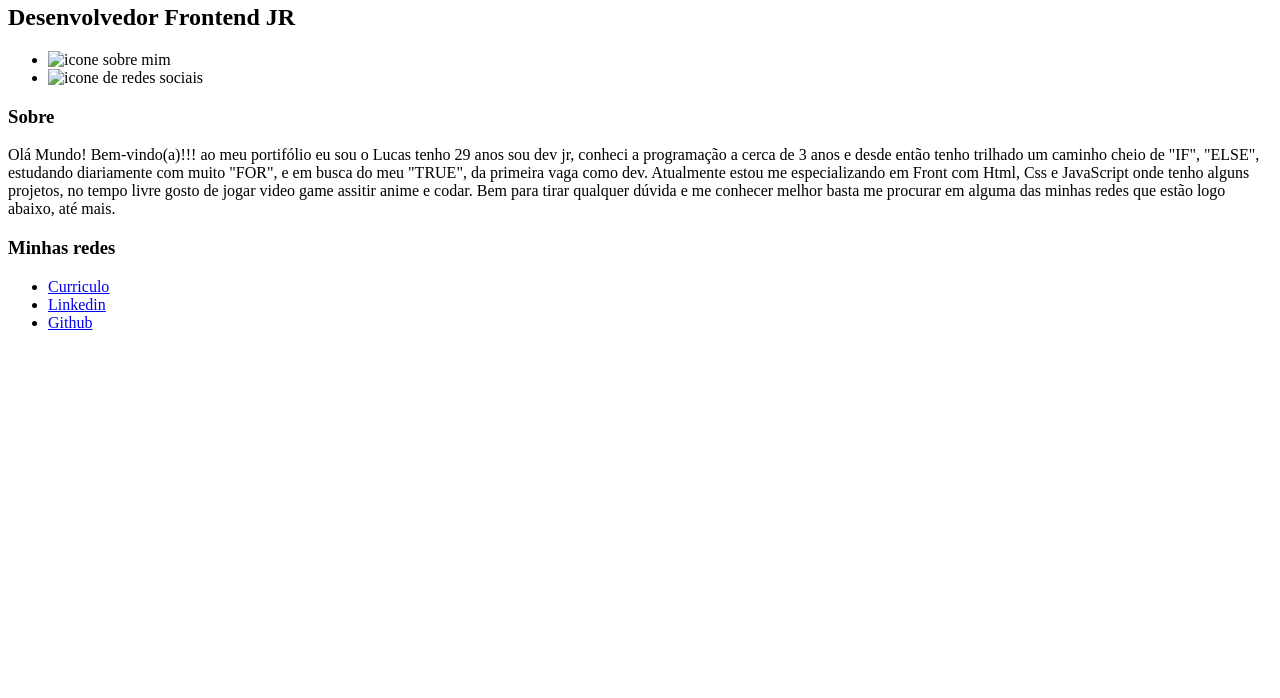
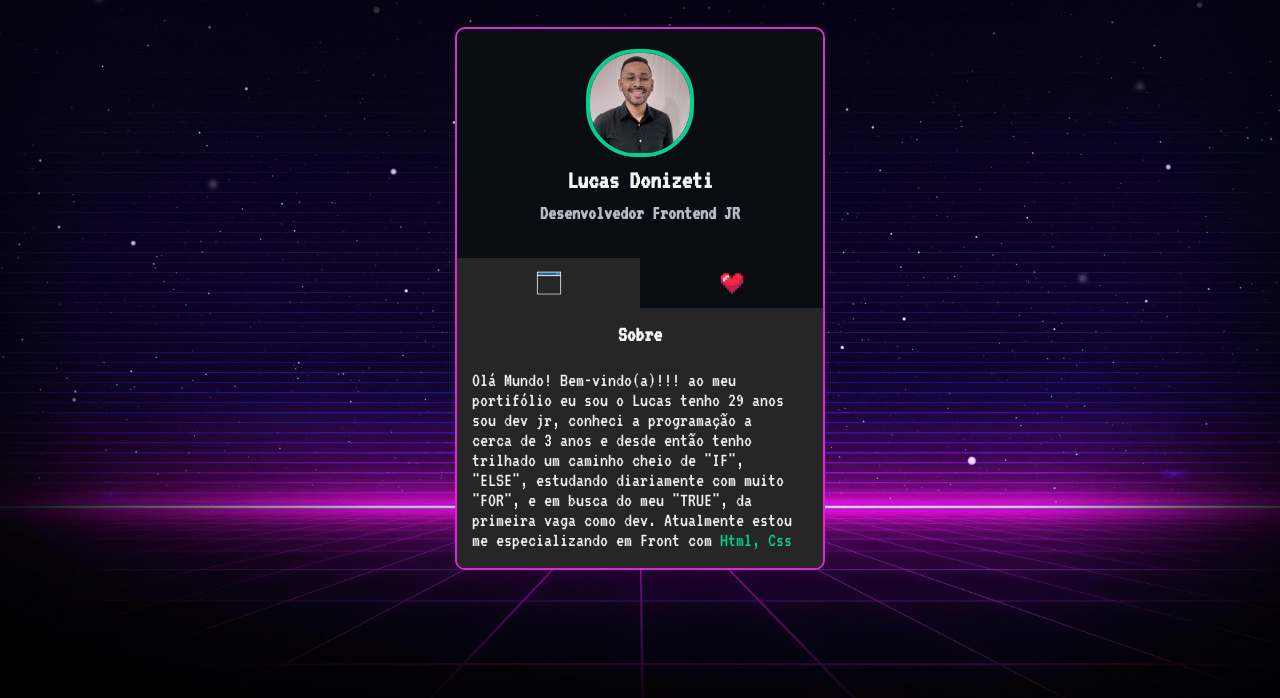
Before and after one commit to LucasEdmundo/portifolio, a plain HTML site: page index.html in a window 1280 px wide. Shown: the part 102-800 px from the top of the page. Drawn offline with Linux system fonts and the light colour scheme; the site is published under a folder, as on GitHub Pages, so addresses that start at the root find nothing.

Commit message:
foi trocado a raiz das pastas

```diff
--- a/index.html
+++ b/index.html
@@ -4,8 +4,8 @@
 <head>
     <meta charset="UTF-8">
     <meta name="viewport" content="width=device-width, initial-scale=1.0">
-    <link rel="stylesheet" href="/src/css/reset.css">
-    <link rel="stylesheet" href="/src/css/style.css">
+    <link rel="stylesheet" href="./src/css/reset.css">
+    <link rel="stylesheet" href="./src/css/style.css">
     <link rel="preconnect" href="https://fonts.googleapis.com">
     <link rel="preconnect" href="https://fonts.gstatic.com" crossorigin>
     <link href="https://fonts.googleapis.com/css2?family=VT323&display=swap" rel="stylesheet">
@@ -17,7 +17,7 @@
     <main class="cartao">
         <div class="minhas-informacoes">
 
-            <img src="/src/images/perfil1.jpg" alt="Minha foto de perfil">
+            <img src="./src/images/perfil1.jpg" alt="Minha foto de perfil">
 
             <h1 class="nome">Lucas Donizeti</h1>
 
@@ -28,10 +28,10 @@
         <div class="conteudo">
             <ul class="abas">
                 <li class="aba selecionado" id="sobre-mim">
-                    <img src="/src/images/sobre.gif" alt="icone sobre mim">
+                    <img src="./src/images/sobre.gif" alt="icone sobre mim">
                 </li>
                 <li class="aba" id="minhas-redes">
-                    <img src="/src/images/coracao.gif" alt="icone de redes sociais">
+                    <img src="./src/images/coracao.gif" alt="icone de redes sociais">
                 </li>
             </ul>
             <div class="informacoes-abas">
@@ -67,7 +67,7 @@
         </div>
         </div>
     </main>
-    <script src="/src/js/index.js"></script>
+    <script src="./src/js/index.js"></script>
 </body>
 
 </html>
--- a/src/css/style.css
+++ b/src/css/style.css
@@ -1,5 +1,5 @@
 body{
-    background-image: url(/src/images/fundo-site.jpg);
+    background-image: url(../images/fundo-site.jpg);
     background-repeat: no-repeat;
     background-size: cover;
     background-position: center;
```
